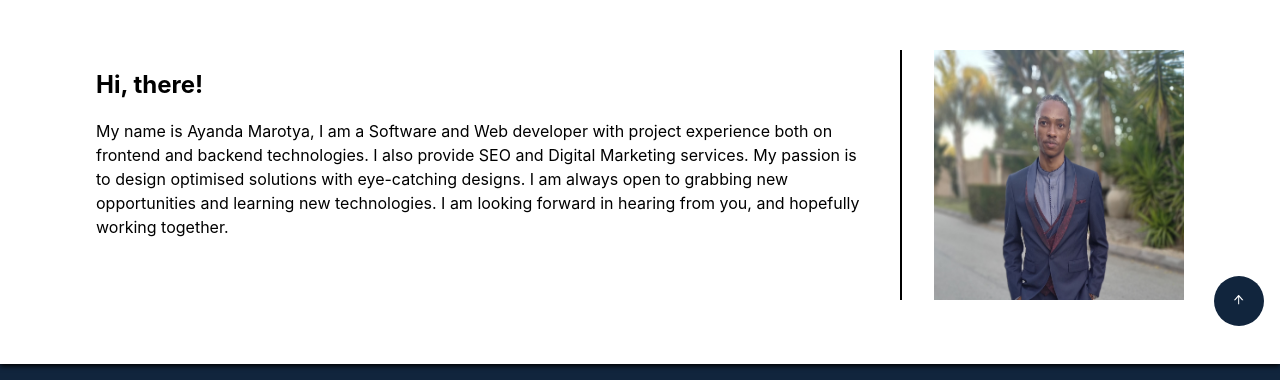
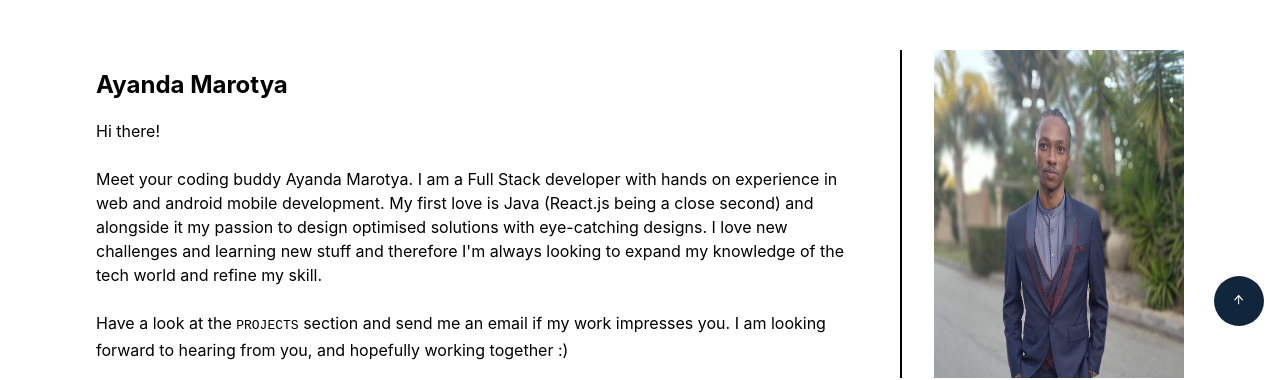
Before and after one commit to YoungAizy/Portfolio, a Next.js app: page / in a window 1280 px wide. Shown: the part 464-844 px from the top of the page. Built offline with nearby package versions, Linux system fonts and the light colour scheme.

Commit message:
update intro

```diff
--- a/components/Intro.js
+++ b/components/Intro.js
@@ -5,9 +5,8 @@ export default function Intro(){
     return(
         <div className={styles.intro}>
         <div>
-        <h2>Hi, there!</h2>
-          <p> My name is Ayanda Marotya, I am a Software and Web developer with project experience both on frontend and backend technologies. I also provide SEO and Digital Marketing services.
-            My passion is to design optimised solutions with eye-catching designs. I am always open to grabbing new opportunities and learning new technologies. I am looking forward in hearing from you, and hopefully working together.
+        <h2>Ayanda Marotya</h2>
+          <p> Hi there!<br></br><br></br>Meet your coding buddy Ayanda Marotya. I am a Full Stack developer with hands on experience in web and android mobile development.  My first love is Java &#40;React.js being a close second&#41; and alongside it my passion to design optimised solutions with eye-catching designs. I love new challenges and learning new stuff and therefore I&#39;m always looking to expand my knowledge of the tech world and refine my skill.<br></br><br></br>Have a look at the <code>PROJECTS</code> section and send me an email if my work impresses you. I am looking forward to hearing from you, and hopefully working together :&#41;
         </p>
         </div>
         <Image src={"/display_pic.jpg"} alt="profile display picture" height={250} width={250} />
```
